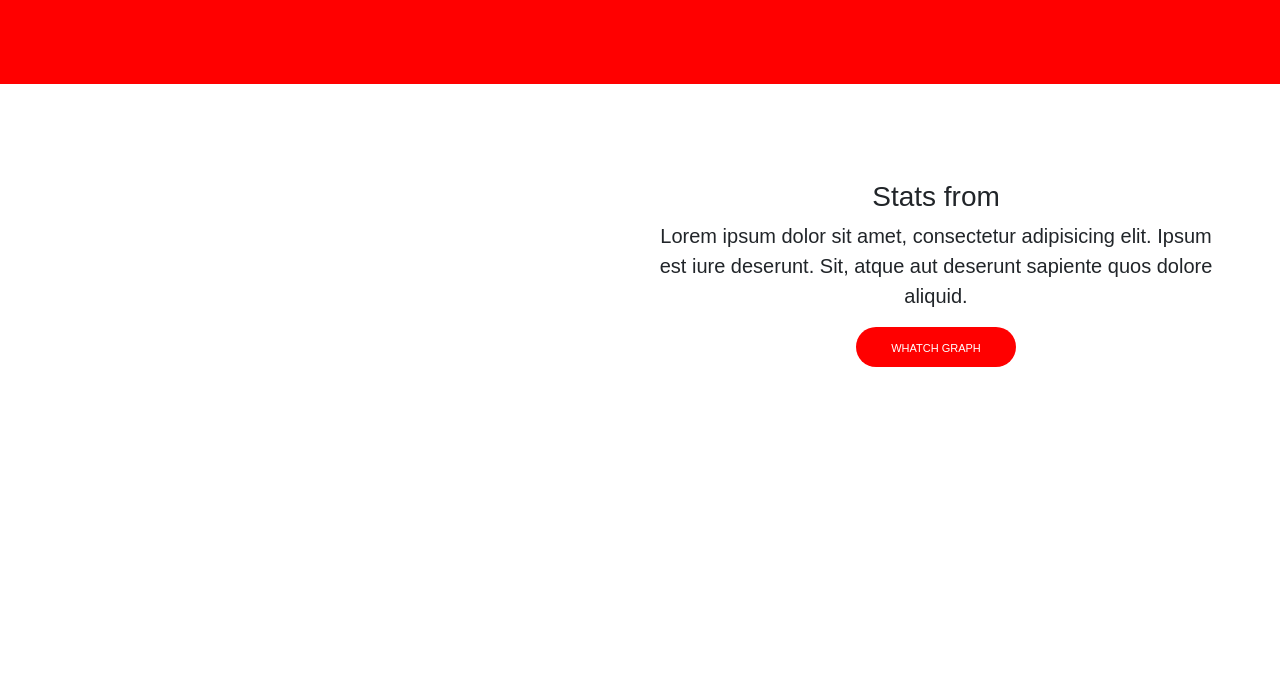
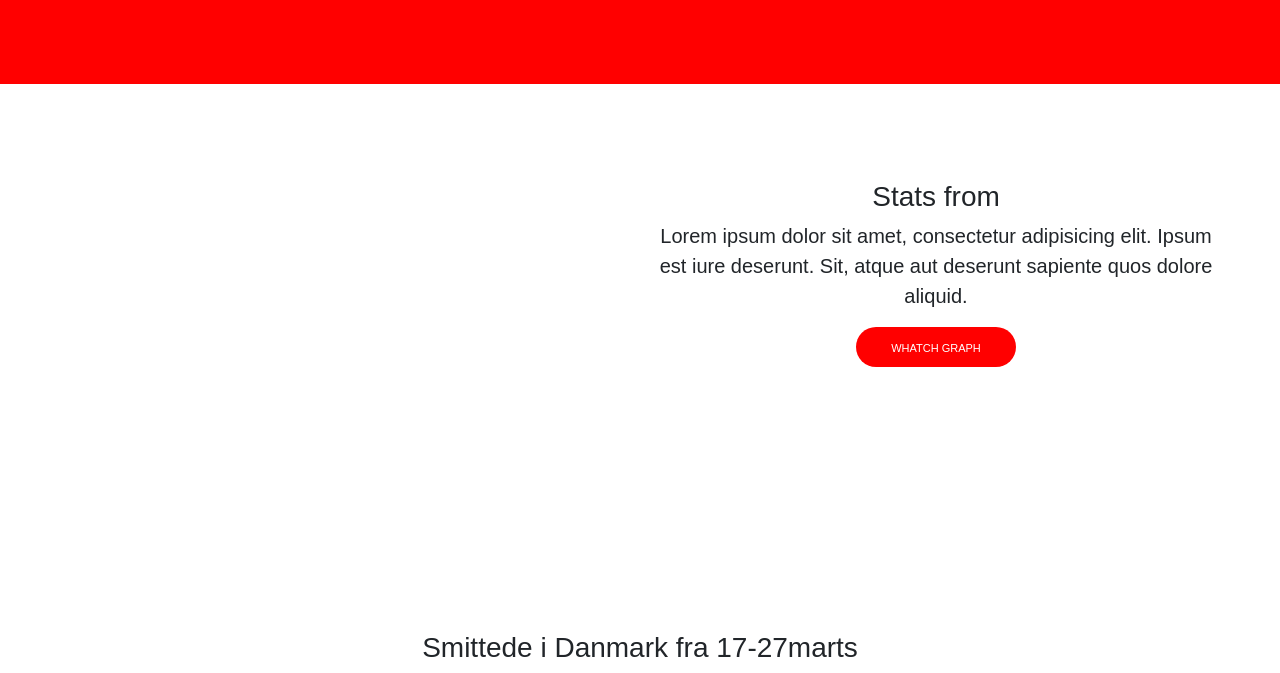
Before and after one commit to markuspettersen1/info-graf, a plain HTML site: page infografikk/index.html in a window 1280 px wide. Shown: the part 1145-1818 px from the top of the page. Before the commit the page ends 1776 px from the top, so only its background shows below. Drawn offline with nearby package versions, Linux system fonts and the light colour scheme; a script that the page names is missing.

Commit message:
Update index.html

```diff
--- a/infografikk/index.html
+++ b/infografikk/index.html
@@ -110,6 +110,8 @@
 
       </script>
 
+    <h3 class="text-center">Smittede i Danmark fra 17-27marts</h3>
+
 <div class="flourish-embed flourish-map" data-src="visualisation/1719976"><script src="https://public.flourish.studio/resources/embed.js"></script></div>
 
 
```
